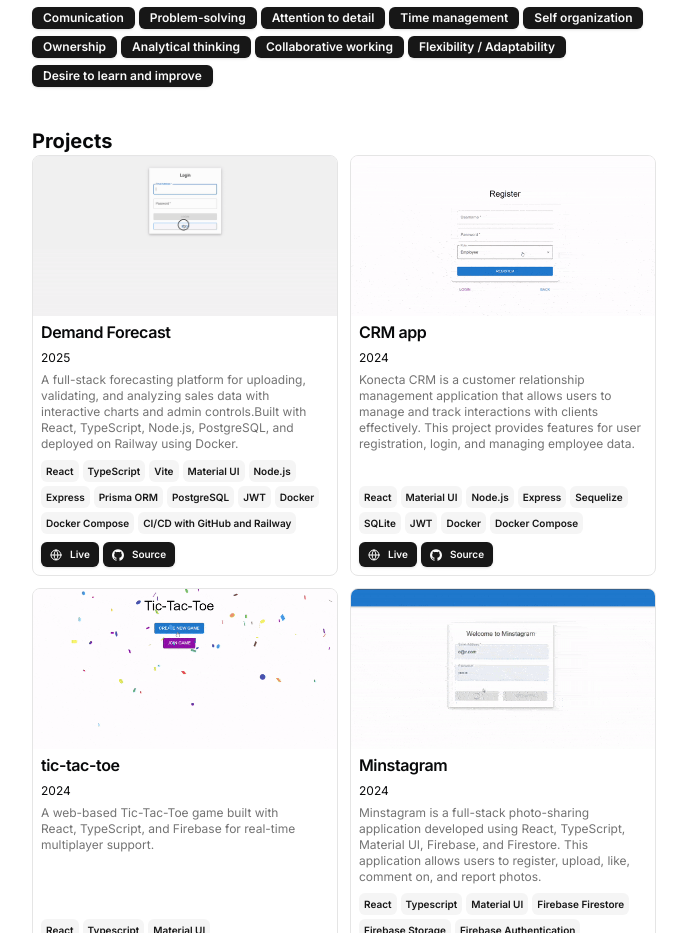
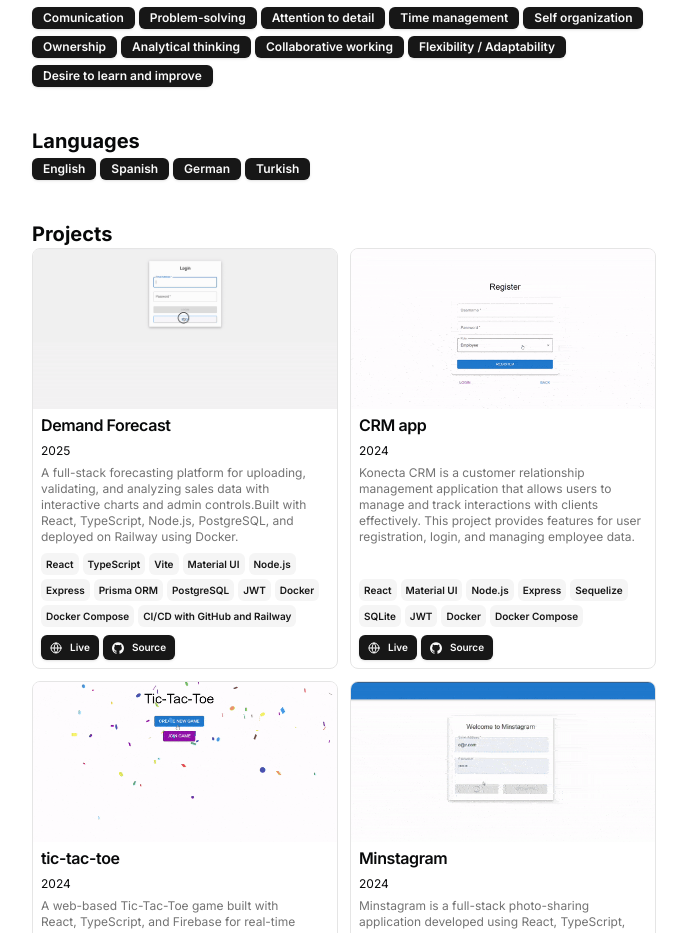
Before and after one commit to sahinmeric/portfolio, a Next.js app: page / in a window 1280 px wide. Shown: the part 1367-2300 px from the top of the page, without its empty margins (296-983 px from the left). Built offline with nearby package versions, Linux system fonts and the light colour scheme.

Commit message:
added languages section

```diff
--- a/src/app/page.tsx
+++ b/src/app/page.tsx
@@ -107,6 +107,18 @@ export default function Page() {
           {DATA.softSkills.map((skill, id) => (
             <BlurFade key={skill} delay={BLUR_FADE_DELAY * 10 + id * 0.05}>
               <Badge key={skill}>{skill}</Badge>
+            </BlurFade>
+          ))}
+        </div>
+      </section>
+      <section id="languages">
+        <BlurFade delay={BLUR_FADE_DELAY * 9}>
+          <h2 className="text-xl font-bold">Languages</h2>
+        </BlurFade>
+        <div className="flex flex-wrap gap-1">
+          {DATA.languages.map((language, id) => (
+            <BlurFade key={language} delay={BLUR_FADE_DELAY * 10 + id * 0.05}>
+              <Badge key={language}>{language}</Badge>
             </BlurFade>
           ))}
         </div>
--- a/src/data/resume.tsx
+++ b/src/data/resume.tsx
@@ -48,6 +48,7 @@ export const DATA = {
     "Flexibility / Adaptability",
     "Desire to learn and improve",
   ],
+  languages: ["English", "Spanish", "German", "Turkish"],
   navbar: [
     { href: "/", icon: HomeIcon, label: "Home" },
     //{ href: "/blog", icon: NotebookIcon, label: "Blog" },
```
